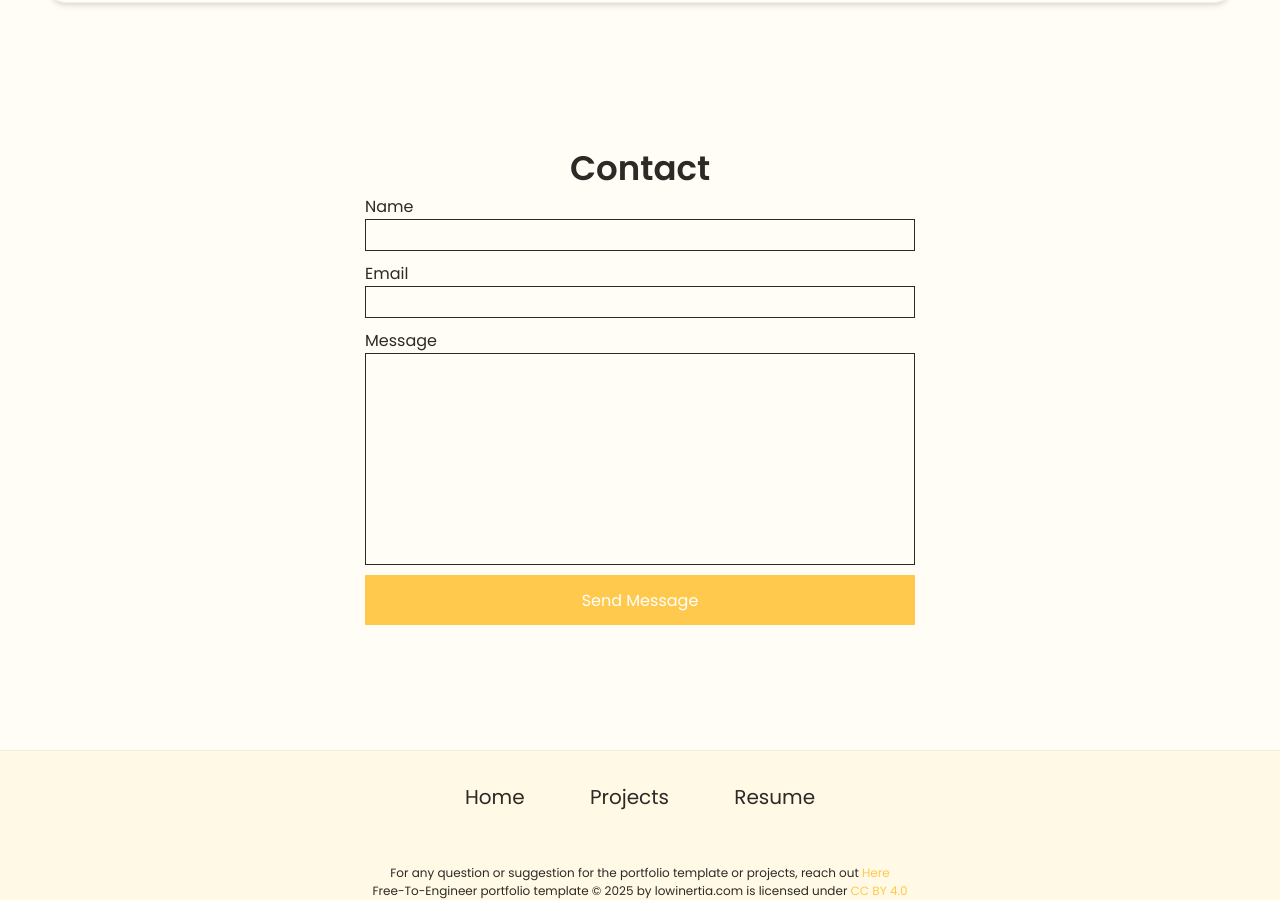
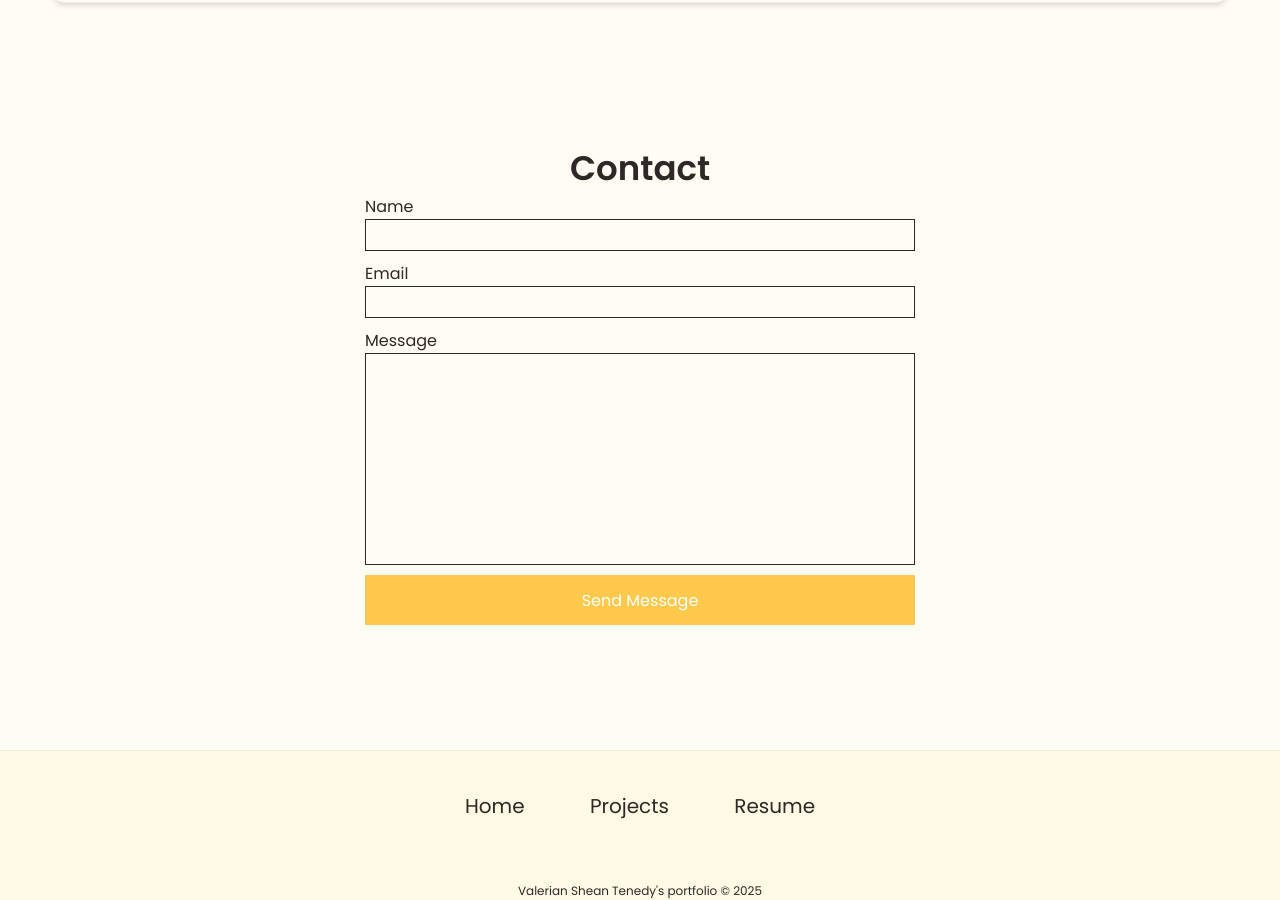
Before and after one commit to valerian736/valerian736.github.io, a Jekyll site: the page built from index.html, in a window 1280 px wide and 900 px high, scrolled down 2587 px. Built offline with Jekyll 4.4.1, drawn with Linux system fonts in a browser that asks for light colours.

Commit message:
edited footer.html

```diff
--- a/_includes/footer.html
+++ b/_includes/footer.html
@@ -13,7 +13,6 @@
         </div>
     </div>
     <div class="license">
-        <span>For any question or suggestion for the portfolio template or projects, reach out <a class="help" href="mailto:admin@lowinertia.com"> Here</a> </span>
-        <p>Free-To-Engineer portfolio template © 2025 by lowinertia.com is licensed under <a href="https://creativecommons.org/licenses/by/4.0/?ref=chooser-v1">CC BY 4.0</a></p>
+        <p>Valerian Shean Tenedy's portfolio © 2025 </p>
     </div>
 </footer>
```
